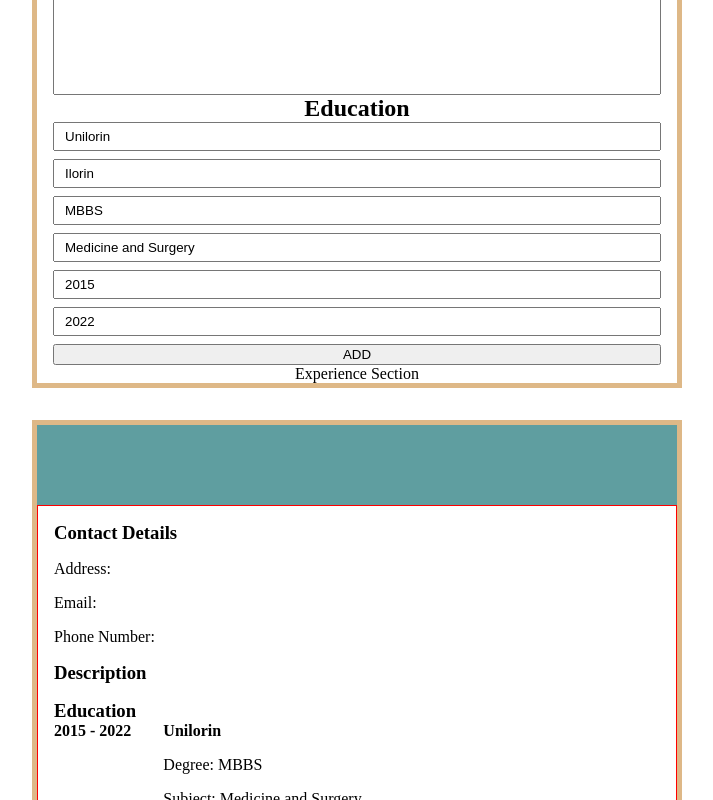
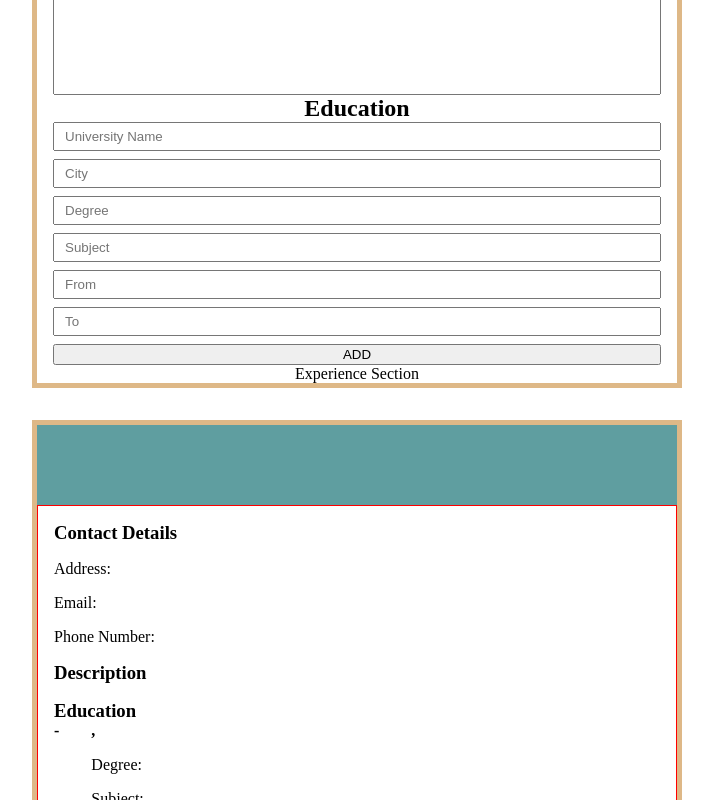
Before and after one commit to invisibleopey/cv-project, a React (Create React App) app: page / in a window 1280 px wide. Shown: the part 400-1200 px from the top of the page, without its empty margins (283-996 px from the left). Built offline with nearby package versions, Linux system fonts and the light colour scheme.

Commit message:
Remove hard coded data from state and render location of school

```diff
--- a/src/App.js
+++ b/src/App.js
@@ -20,12 +20,12 @@ class App extends Component {
         description: '',
       },
       school: {
-        name: 'Unilorin',
-        city: 'Ilorin',
-        degree: 'MBBS',
-        subject: 'Medicine and Surgery',
-        startDate: '2015',
-        endDate: '2022',
+        name: '',
+        city: '',
+        degree: '',
+        subject: '',
+        startDate: '',
+        endDate: '',
       },
       schools: [],
     };
--- a/src/components/Overview.js
+++ b/src/components/Overview.js
@@ -26,7 +26,7 @@ function Overview(props) {
               <h4>{`${school.startDate} - ${school.endDate}`}</h4>
             </div>
             <div>
-              <h4>{school.name}</h4>
+              <h4>{`${school.name}, ${school.city}`}</h4>
               <p>Degree: {school.degree}</p>
               <p>Subject: {school.subject}</p>
             </div>
```
